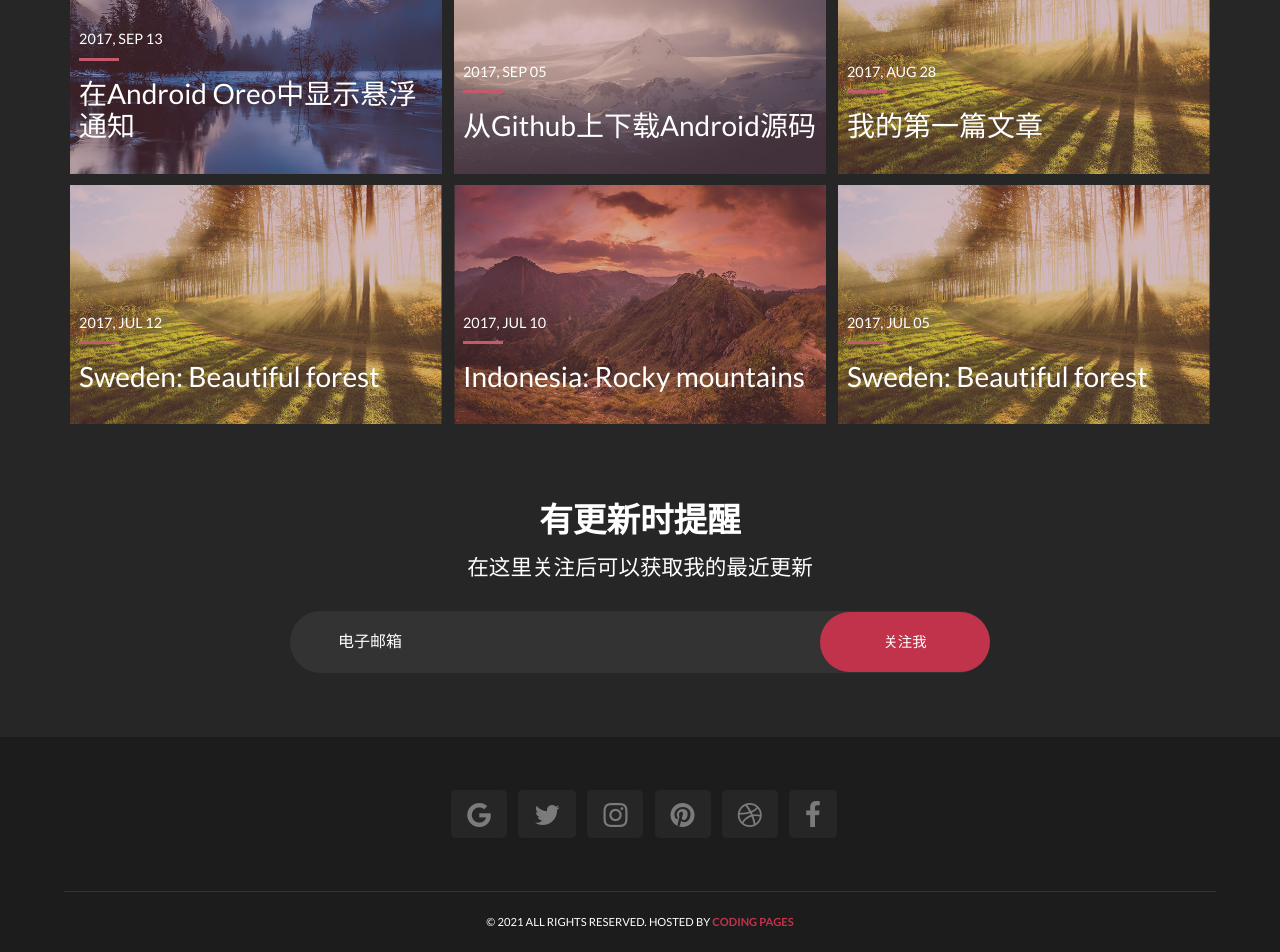
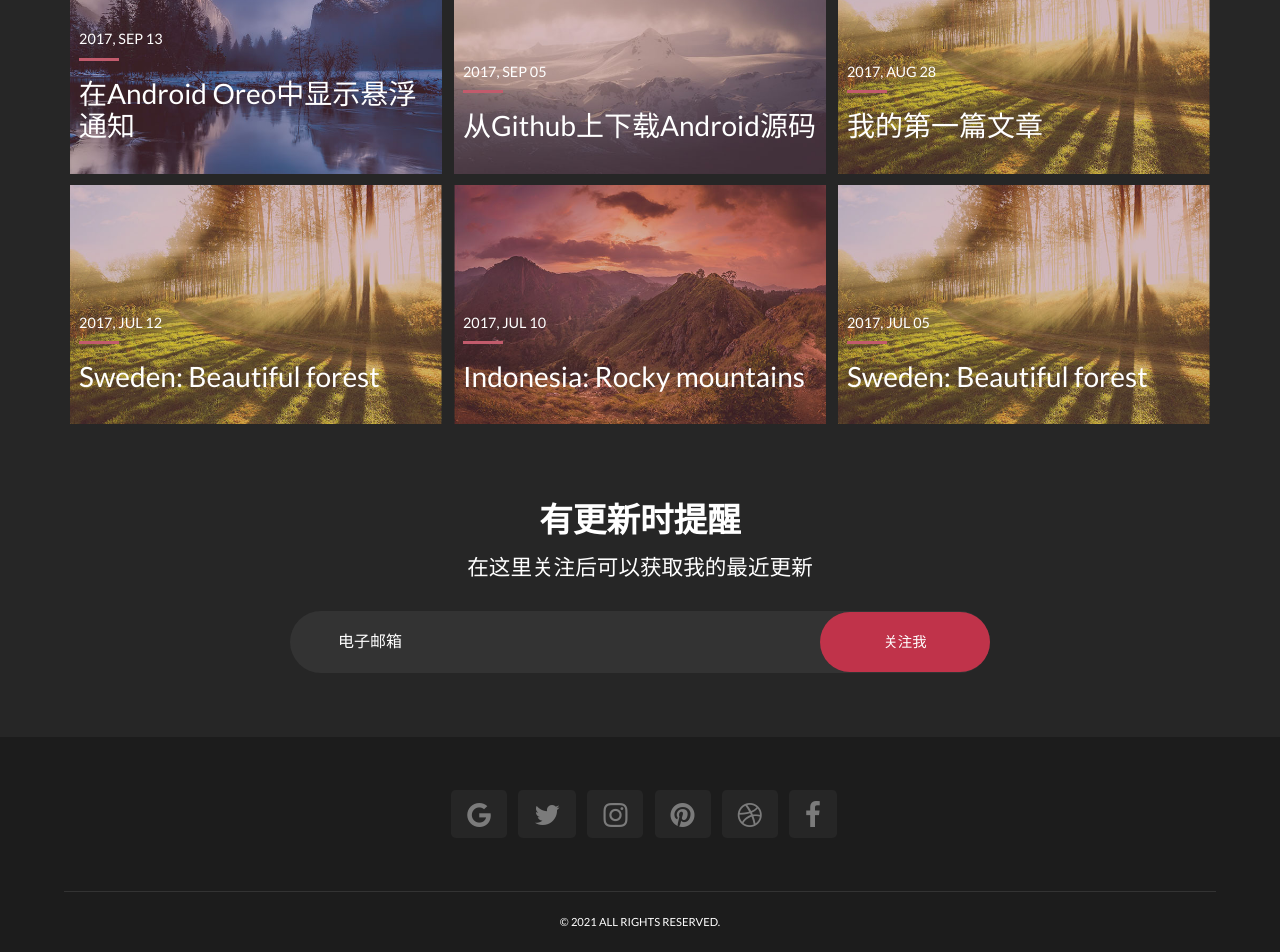
Before and after one commit to wangbinds/wangbinds.github.io, a Jekyll site: the page built from index.html, in a window 1280 px wide. Shown: the part 1243-2195 px from the top of the page. Built offline with Jekyll 4.4.1, drawn with Linux system fonts in a browser that asks for light colours.

```diff
--- a/_config.yml
+++ b/_config.yml
@@ -15,7 +15,7 @@ banner-desc: 在浮躁的互联网浪潮中，做一个踏实的程序员。 # a
 author-pic: face.jpg # your photo
 author-name: 凤朝凰 (王斌) # your name
 about-author: 举家北漂的一枚小小程序员，不辞辛劳要技术深钻。不为富贵，只为了最初的梦想和糊口的饭。 # about author
-about-work: 目前供职于HTC，在Android开发风风雨雨8年，从Framework做到Application，从C++做到Java。梦想有一天能够写出一个伟大的软件。
+about-work: 目前供职于Amlogic，在Android开发风风雨雨12年，从Framework做到Application，从C++做到Java。梦想有一天能够写出一个伟大的软件。
 email: wangbinds@qq.com # your email
 phone: 要保密哟～～ # your pnone number
 website: https://wangbinds.github.io # you website
--- a/_includes/footer.html
+++ b/_includes/footer.html
@@ -3,7 +3,7 @@
   <div class="wrapper">
     {% include social_footer.html %}
     <div class="copyright">
-      <p>&copy; {{site.time | date: '%Y'}} All rights reserved. Hosted by <a href="https://pages.coding.me" style="font-weight: bold">Coding Pages</a></p>
+      <p>&copy; {{site.time | date: '%Y'}} All rights reserved.</p>
     </div>
   </div>
 </footer> <!-- End Section Footer -->
```
